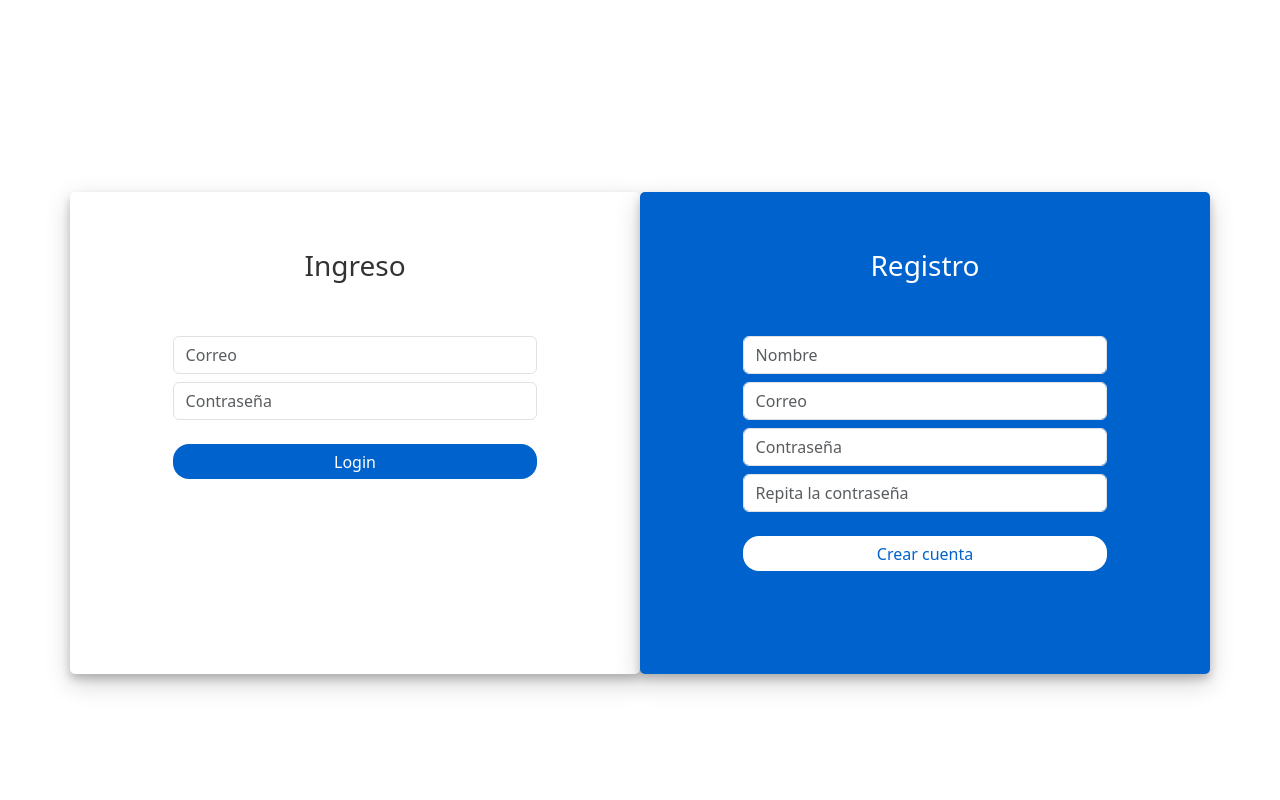
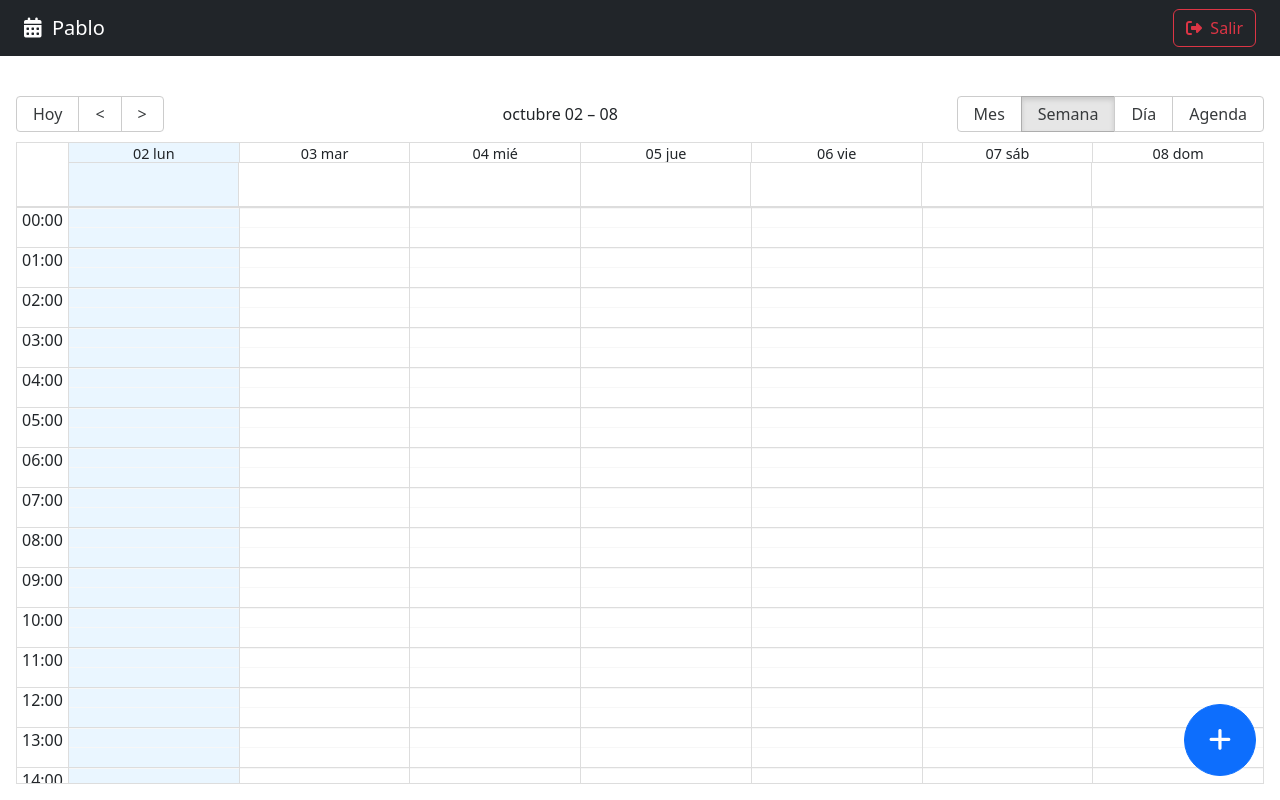
Before and after one commit to pablo-cg/calendar-app, a React (Vite) app: page / in a window 1280 px wide. Before the commit this address led to /auth/login. Built offline with nearby package versions, Linux system fonts and the light colour scheme.

Commit message:
wip: status authenticated harcodeado

```diff
--- a/src/router/app-router.jsx
+++ b/src/router/app-router.jsx
@@ -3,8 +3,8 @@ import { LoginPage } from '../auth';
 import { CalendarPage } from '../calendar';
 
 export const AppRouter = () => {
-  const status = 'not-authenticated';
-  // const status = 'authenticated';
+  // const status = 'not-authenticated';
+  const status = 'authenticated';
 
   return (
     <Routes>
```
